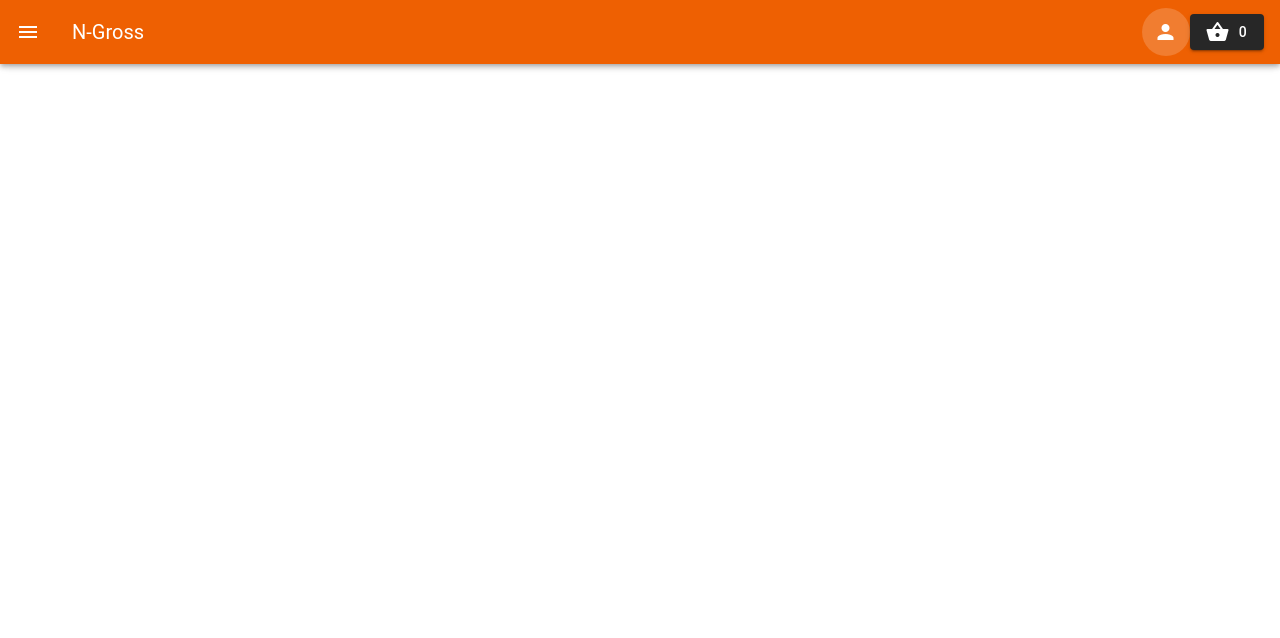
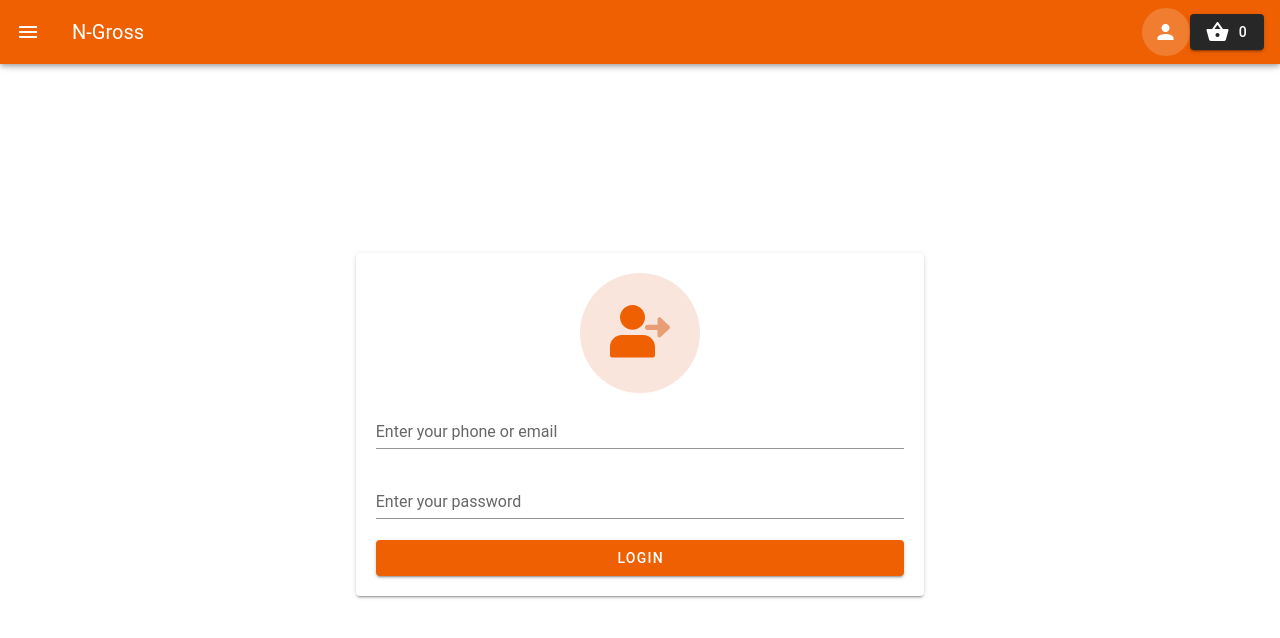
Before and after one commit to jahidanowar/ngross_frontend, a Vue app: page /login in a window 1280 px wide. Shown: the top 638 px of the page. Built offline with nearby package versions, Linux system fonts and the light colour scheme; a small style sheet from the web is missing.

Commit message:
Login Page Created

```diff
--- a/src/components/AppBar.vue
+++ b/src/components/AppBar.vue
@@ -39,7 +39,6 @@
             <v-list-item-title>{{ menu.label }}</v-list-item-title>
           </v-list-item>
         </v-list-item-group>
-        <v-list-iitem-group> </v-list-iitem-group>
       </v-list>
 
       <v-divider></v-divider>
--- a/src/views/Login.vue
+++ b/src/views/Login.vue
@@ -1,8 +1,49 @@
-<template> <div class="login"></div></template>
+<template>
+  <div class="login my-auto">
+    <v-container>
+      <v-row>
+        <v-col cols="12" sm="6" class="mx-auto">
+          <v-card class="pa-5 text-center">
+            <img src="../assets/user.svg" alt="Login" style="width:120px">
+            <v-form>
+              <v-text-field
+                name="username"
+                label="Enter your phone or email"
+                id="username"
+                v-model="loginForm.username"
+              ></v-text-field>
+              <v-text-field
+                name="password"
+                label="Enter your password"
+                min="6"
+                type="password"
+                v-model="loginForm.password"
+              ></v-text-field>
+              <v-btn block color="primary" dark @click="login">Login</v-btn>
+            </v-form>
+          </v-card>
+        </v-col>
+      </v-row>
+    </v-container>
+  </div>
+</template>
 
 <script>
 export default {
   name: "Login",
+  data(){
+      return{
+          loginForm:{
+              username:'',
+              password:''
+          }
+      }
+  },
+  methods:{
+      login(){
+          console.log('Login Pressed')
+      }
+  }
 };
 </script>
 
```
Also changed, not shown: src/assets/user.svg (added).
